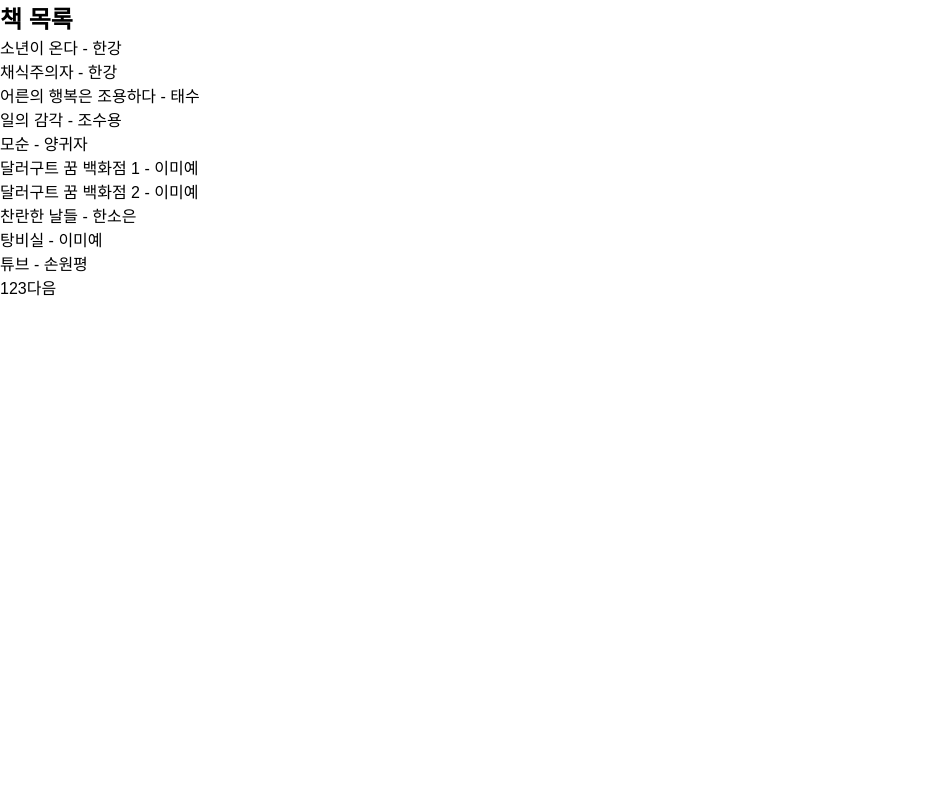
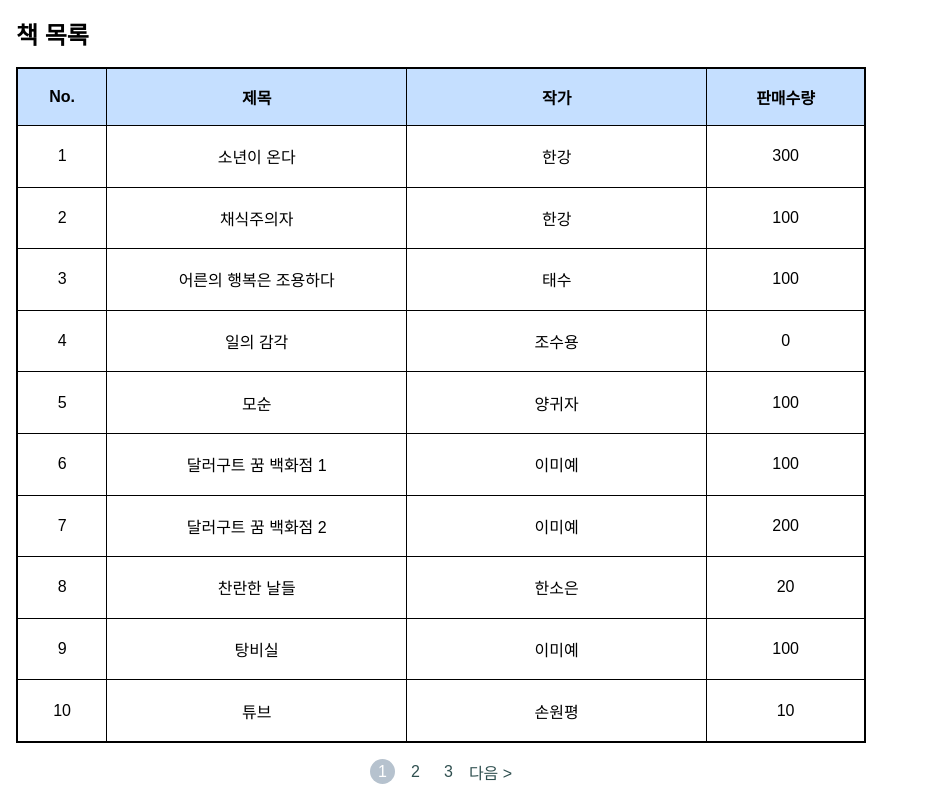
Before and after one commit to ParkSohyunee/web-front-end-assignment, a Next.js app: page / in a window 1280 px wide. Shown: the whole page, without its empty margins (0-929 px from the left). Built offline with nearby package versions, Linux system fonts and the light colour scheme.

Commit message:
design: 책 목록페이지 UI 마크업

```diff
--- /dev/null
+++ b/src/app/_components/BooksTable.module.css
@@ -0,0 +1,27 @@
+.container {
+  padding: 1rem;
+  min-height: 100vh;
+  display: flex;
+  flex-direction: column;
+  gap: 1rem;
+}
+
+.table {
+  max-width: 850px;
+  table-layout: fixed;
+  flex-grow: 1;
+  text-align: center;
+  border: 2px solid;
+  border-collapse: collapse;
+}
+
+.head {
+  background-color: #c5dfff;
+}
+
+.item {
+  width: 300px;
+  text-overflow: ellipsis;
+  white-space: nowrap;
+  overflow: hidden;
+}
--- a/src/app/_components/BooksTable.tsx
+++ b/src/app/_components/BooksTable.tsx
@@ -2,6 +2,8 @@
 
 import { useSearchParams } from 'next/navigation';
 import { useEffect, useState } from 'react';
+
+import styles from './BooksTable.module.css';
 
 import { BookType } from '@/app/_lib/types/book';
 import { DATA_SIZE_PER_PAGE, PAGE_SIZE } from '@/app/_lib/constants/pagination';
@@ -32,15 +34,29 @@ export default function BooksTable() {
   }, [page]);
 
   return (
-    <section>
+    <section className={styles.container}>
       <h1>책 목록</h1>
-      <ul>
-        {books?.map((book) => (
-          <li key={book.id}>
-            {book.title} - {book.author}
-          </li>
-        ))}
-      </ul>
+      <table className={styles.table}>
+        <thead className={styles.head}>
+          <tr>
+            <th>No.</th>
+            <th className={styles.item}>제목</th>
+            <th className={styles.item}>작가</th>
+            <th>판매수량</th>
+          </tr>
+        </thead>
+        <tbody>
+          {books?.map(({ id, title, author, totalSales }) => (
+            <tr key={id}>
+              <td>{id}</td>
+              <td className={styles.item}>{title}</td>
+              <td className={styles.item}>{author}</td>
+              <td>{totalSales}</td>
+            </tr>
+          ))}
+        </tbody>
+      </table>
+
       <Pagination
         totalCount={totalCount}
         page={page}
--- /dev/null
+++ b/src/app/_components/Pagination.module.css
@@ -0,0 +1,30 @@
+.container {
+  max-width: 850px;
+  display: flex;
+  align-items: center;
+  justify-content: center;
+  gap: 0.5rem;
+
+  color: darkslategray;
+}
+
+.page {
+  width: 25px;
+  height: 25px;
+  display: flex;
+  justify-content: center;
+  align-items: center;
+
+  border-radius: 50%;
+  border: solid 1px rgba(0, 0, 0, 0);
+  cursor: pointer;
+
+  &:hover {
+    border: 1px solid #b6c2ce;
+  }
+}
+
+.active {
+  background-color: #b6c2ce;
+  color: white;
+}
--- a/src/app/_components/Pagination.tsx
+++ b/src/app/_components/Pagination.tsx
@@ -1,4 +1,6 @@
 import Link from 'next/link';
+
+import styles from './Pagination.module.css';
 
 interface PaginationProps {
   totalCount: number;
@@ -17,20 +19,26 @@ export default function Pagination({ totalCount, page, dataSize, pageSize }: Pag
   const lastPageNumber = pageGroup * pageSize > totalPages ? totalPages : pageGroup * pageSize;
 
   return (
-    <div>
-      {pageGroup !== 1 && <Link href={`?page=${firstPageNumber - 1}&limit=${dataSize}`}>이전</Link>}
+    <div className={styles.container}>
+      {pageGroup !== 1 && (
+        <Link href={`?page=${firstPageNumber - 1}&limit=${dataSize}`}>{`<`} 이전</Link>
+      )}
 
       {Array.from(
         { length: lastPageNumber - firstPageNumber + 1 },
         (_, i) => firstPageNumber + i,
       ).map((value, index) => (
-        <Link key={index} href={`?page=${firstPageNumber + index}&limit=${dataSize}`}>
+        <Link
+          key={index}
+          href={`?page=${firstPageNumber + index}&limit=${dataSize}`}
+          className={`${styles.page} ${currentPage === value && styles.active}`}
+        >
           {value}
         </Link>
       ))}
 
       {pageGroup * pageSize < totalPages && (
-        <Link href={`?page=${lastPageNumber + 1}&limit=${dataSize}`}>다음</Link>
+        <Link href={`?page=${lastPageNumber + 1}&limit=${dataSize}`}>다음 {`>`}</Link>
       )}
     </div>
   );
--- a/src/app/globals.css
+++ b/src/app/globals.css
@@ -1,6 +1,7 @@
 html,
 body {
   max-width: 100vw;
+  min-height: 100vh;
   overflow-x: hidden;
 }
 
@@ -18,3 +19,9 @@ a {
   color: inherit;
   text-decoration: none;
 }
+
+th,
+td {
+  padding: 1rem 0.5rem;
+  border: 1px solid;
+}
```
